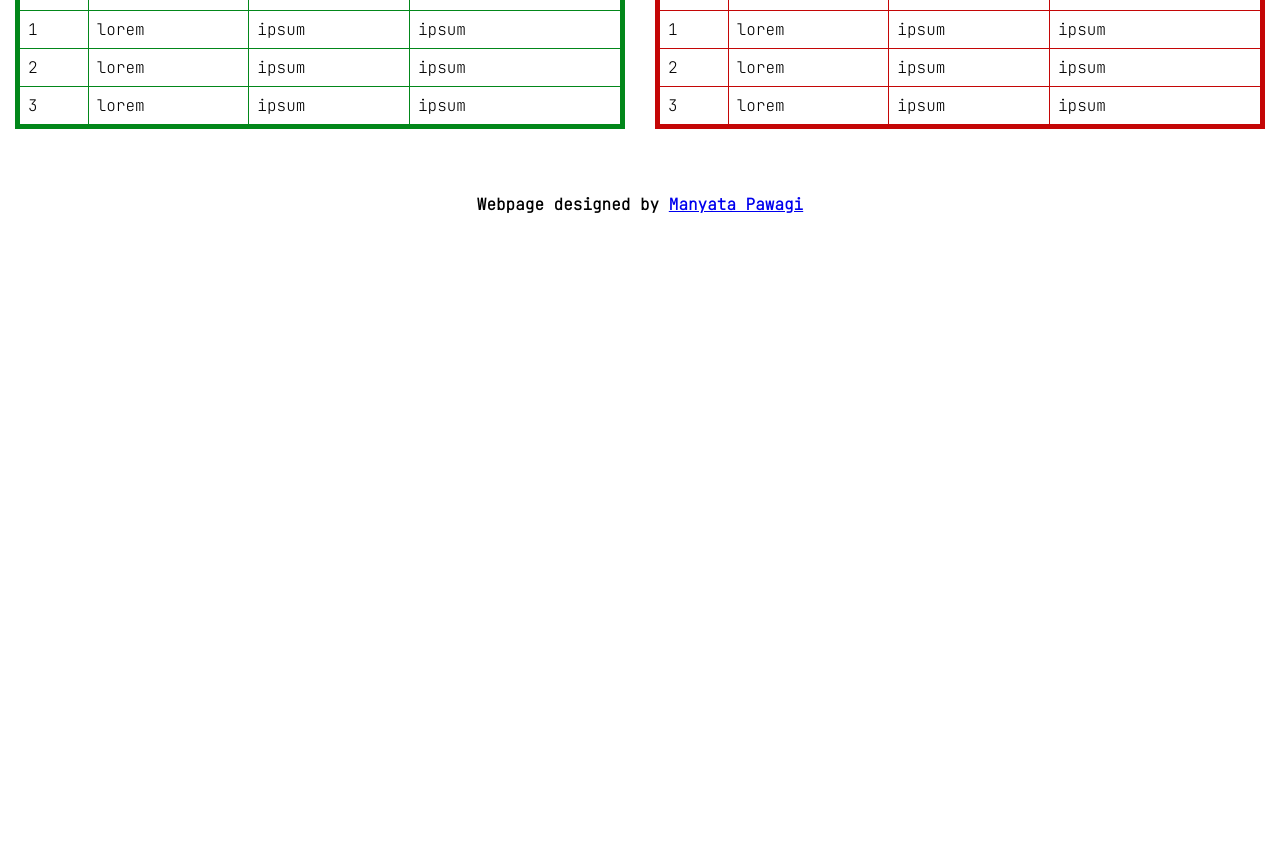
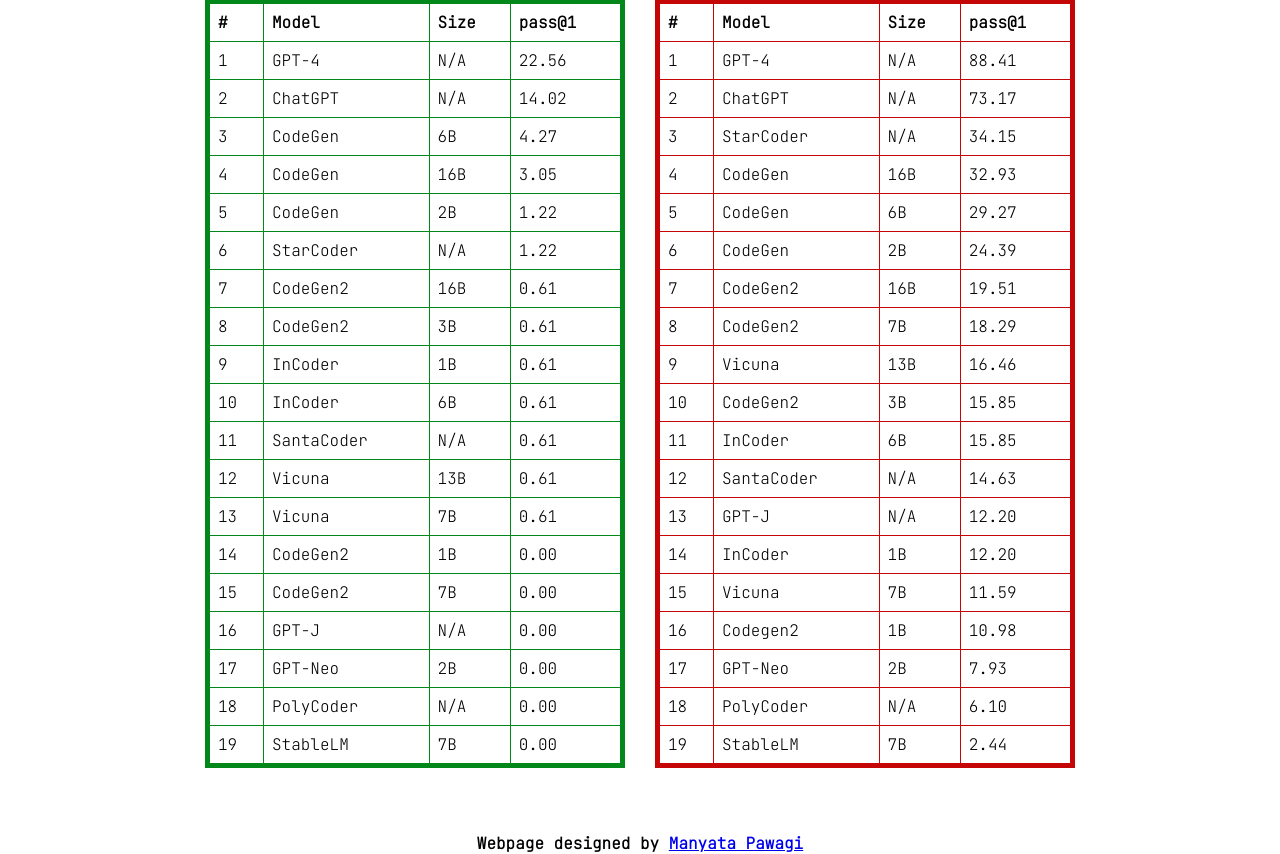
Before and after one commit to mrigankpawagi/PropertyEval, a plain HTML site: page docs/index.html in a window 1280 px wide. Shown: the part 271-1125 px from the top of the page. Before the commit the page ends 800 px from the top, so only its background shows below. Drawn offline with Linux system fonts and the light colour scheme.

Commit message:
v0.0.1 of webpage

```diff
--- a/docs/index.html
+++ b/docs/index.html
@@ -1,22 +1,30 @@
 <html>
-
   <head>
     <title>PropertyEval</title>
-    <link rel="stylesheet" href="style.css">
-    <meta name="viewport" content="width=device-width, initial-scale=1.0">
-    <link rel="preconnect" href="https://fonts.googleapis.com">
-    <link rel="preconnect" href="https://fonts.gstatic.com" crossorigin>
+    <link rel="stylesheet" href="style.css" />
+    <meta name="viewport" content="width=device-width, initial-scale=1.0" />
+    <link rel="preconnect" href="https://fonts.googleapis.com" />
+    <link rel="preconnect" href="https://fonts.gstatic.com" crossorigin />
     <link
       href="https://fonts.googleapis.com/css2?family=JetBrains+Mono:wght@200&family=Roboto+Mono:wght@500&display=swap"
-        rel="stylesheet">
+      rel="stylesheet"
+    />
   </head>
 
   <body>
     <h1>🏆 PropertyEval Leaderboard 🏆</h1>
-    <h3>Property-based tests for thorough benchmarking of LLM code generation. <br>
-        <div id="btn"><img src="https://i.imgur.com/8sXmq0I.png"><a href="#">GITHUB</a></div>
+    <h3>
+      Property-based tests for thorough benchmarking of LLM code generation.
+      <br />
+      <div id="btn">
+        <img src="images/git.png" /><a
+          href="https://github.com/mrigankpawagi/PropertyEval"
+          >GitHub</a
+        >
+      </div>
     </h3>
 
+    <h2 class="center">Pass@1 on HumanEval at Temperature 0</h2>
     <div id="tableCtn">
       <div class="wrap">
         <h3 style="color: #02871a">PropertyEval</h3>
@@ -25,25 +33,121 @@
             <th>#</th>
             <th>Model</th>
             <th>Size</th>
-                    <th>pass@1*</th>
+            <th>pass@1</th>
           </tr>
           <tr>
-                    <th>1</th>
-                    <th>lorem</th>
-                    <th>ipsum</th>
-                    <th>ipsum</th>
+            <td>1</td>
+            <td>GPT-4</td>
+            <td>N/A</td>
+            <td>22.56</td>
           </tr>
           <tr>
-                    <th>2</th>
-                    <th>lorem</th>
-                    <th>ipsum</th>
-                    <th>ipsum</th>
+            <td>2</td>
+            <td>ChatGPT</td>
+            <td>N/A</td>
+            <td>14.02</td>
           </tr>
           <tr>
-                    <th>3</th>
-                    <th>lorem</th>
-                    <th>ipsum</th>
-                    <th>ipsum</th>
+            <td>3</td>
+            <td>CodeGen</td>
+            <td>6B</td>
+            <td>4.27</td>
+          </tr>
+          <tr>
+            <td>4</td>
+            <td>CodeGen</td>
+            <td>16B</td>
+            <td>3.05</td>
+          </tr>
+          <tr>
+            <td>5</td>
+            <td>CodeGen</td>
+            <td>2B</td>
+            <td>1.22</td>
+          </tr>
+          <tr>
+            <td>6</td>
+            <td>StarCoder</td>
+            <td>N/A</td>
+            <td>1.22</td>
+          </tr>
+          <tr>
+            <td>7</td>
+            <td>CodeGen2</td>
+            <td>16B</td>
+            <td>0.61</td>
+          </tr>
+          <tr>
+            <td>8</td>
+            <td>CodeGen2</td>
+            <td>3B</td>
+            <td>0.61</td>
+          </tr>
+          <tr>
+            <td>9</td>
+            <td>InCoder</td>
+            <td>1B</td>
+            <td>0.61</td>
+          </tr>
+          <tr>
+            <td>10</td>
+            <td>InCoder</td>
+            <td>6B</td>
+            <td>0.61</td>
+          </tr>
+          <tr>
+            <td>11</td>
+            <td>SantaCoder</td>
+            <td>N/A</td>
+            <td>0.61</td>
+          </tr>
+          <tr>
+            <td>12</td>
+            <td>Vicuna</td>
+            <td>13B</td>
+            <td>0.61</td>
+          </tr>
+          <tr>
+            <td>13</td>
+            <td>Vicuna</td>
+            <td>7B</td>
+            <td>0.61</td>
+          </tr>
+          <tr>
+            <td>14</td>
+            <td>CodeGen2</td>
+            <td>1B</td>
+            <td>0.00</td>
+          </tr>
+          <tr>
+            <td>15</td>
+            <td>CodeGen2</td>
+            <td>7B</td>
+            <td>0.00</td>
+          </tr>
+          <tr>
+            <td>16</td>
+            <td>GPT-J</td>
+            <td>N/A</td>
+            <td>0.00</td>
+          </tr>
+          <tr>
+            <td>17</td>
+            <td>GPT-Neo</td>
+            <td>2B</td>
+            <td>0.00</td>
+          </tr>
+          <tr>
+            <td>18</td>
+            <td>PolyCoder</td>
+            <td>N/A</td>
+            <td>0.00</td>
+          </tr>
+          <tr>
+            <td>19</td>
+            <td>StableLM</td>
+            <td>7B</td>
+            <td>0.00</td>
           </tr>
         </table>
       </div>
@@ -54,31 +158,129 @@
             <th>#</th>
             <th>Model</th>
             <th>Size</th>
-                    <th>pass@1*</th>
+            <th>pass@1</th>
           </tr>
           <tr>
-                    <th>1</th>
-                    <th>lorem</th>
-                    <th>ipsum</th>
-                    <th>ipsum</th>
+            <td>1</td>
+            <td>GPT-4</td>
+            <td>N/A</td>
+            <td>88.41</td>
           </tr>
           <tr>
-                    <th>2</th>
-                    <th>lorem</th>
-                    <th>ipsum</th>
-                    <th>ipsum</th>
+            <td>2</td>
+            <td>ChatGPT</td>
+            <td>N/A</td>
+            <td>73.17</td>
           </tr>
           <tr>
-                    <th>3</th>
-                    <th>lorem</th>
-                    <th>ipsum</th>
-                    <th>ipsum</th>
+            <td>3</td>
+            <td>StarCoder</td>
+            <td>N/A</td>
+            <td>34.15</td>
+          </tr>
+          <tr>
+            <td>4</td>
+            <td>CodeGen</td>
+            <td>16B</td>
+            <td>32.93</td>
+          </tr>
+          <tr>
+            <td>5</td>
+            <td>CodeGen</td>
+            <td>6B</td>
+            <td>29.27</td>
+          </tr>
+          <tr>
+            <td>6</td>
+            <td>CodeGen</td>
+            <td>2B</td>
+            <td>24.39</td>
+          </tr>
+          <tr>
+            <td>7</td>
+            <td>CodeGen2</td>
+            <td>16B</td>
+            <td>19.51</td>
+          </tr>
+          <tr>
+            <td>8</td>
+            <td>CodeGen2</td>
+            <td>7B</td>
+            <td>18.29</td>
+          </tr>
+          <tr>
+            <td>9</td>
+            <td>Vicuna</td>
+            <td>13B</td>
+            <td>16.46</td>
+          </tr>
+          <tr>
+            <td>10</td>
+            <td>CodeGen2</td>
+            <td>3B</td>
+            <td>15.85</td>
+          </tr>
+          <tr>
+            <td>11</td>
+            <td>InCoder</td>
+            <td>6B</td>
+            <td>15.85</td>
+          </tr>
+          <tr>
+            <td>12</td>
+            <td>SantaCoder</td>
+            <td>N/A</td>
+            <td>14.63</td>
+          </tr>
+          <tr>
+            <td>13</td>
+            <td>GPT-J</td>
+            <td>N/A</td>
+            <td>12.20</td>
+          </tr>
+          <tr>
+            <td>14</td>
+            <td>InCoder</td>
+            <td>1B</td>
+            <td>12.20</td>
+          </tr>
+          <tr>
+            <td>15</td>
+            <td>Vicuna</td>
+            <td>7B</td>
+            <td>11.59</td>
+          </tr>
+          <tr>
+            <td>16</td>
+            <td>Codegen2</td>
+            <td>1B</td>
+            <td>10.98</td>
+          </tr>
+          <tr>
+            <td>17</td>
+            <td>GPT-Neo</td>
+            <td>2B</td>
+            <td>7.93</td>
+          </tr>
+          <tr>
+            <td>18</td>
+            <td>PolyCoder</td>
+            <td>N/A</td>
+            <td>6.10</td>
+          </tr>
+          <tr>
+            <td>19</td>
+            <td>StableLM</td>
+            <td>7B</td>
+            <td>2.44</td>
           </tr>
         </table>
       </div>
     </div>
 
-    <h4>Webpage designed by <a href="https://codepen.io/Manyata-Pawagi">Manyata Pawagi</a></h4>
+    <h4>
+      Webpage designed by
+      <a href="https://codepen.io/Manyata-Pawagi">Manyata Pawagi</a>
+    </h4>
   </body>
-
 </html>
--- a/docs/style.css
+++ b/docs/style.css
@@ -31,10 +31,9 @@
 }
 
 #btn a {
-    font-family: "Franklin Gothic Medium";
   color: white;
   text-decoration: none;
-    font-size: 25px;
+  line-height: 28px;
 }
 
 #btn a img {
@@ -47,6 +46,8 @@
   justify-content: center;
   align-items: center;
   flex-direction: row;
+  max-width: 900px;
+  margin: auto;
 }
 
 .wrap {
@@ -107,3 +108,7 @@
   text-align: center;
   margin-top: 50px;
 }
+
+.center {
+  text-align: center;
+}
```
Also changed, not shown: docs/images/git.png (added), 1 other file. Lines whose indentation alone changed are shown as unchanged.
